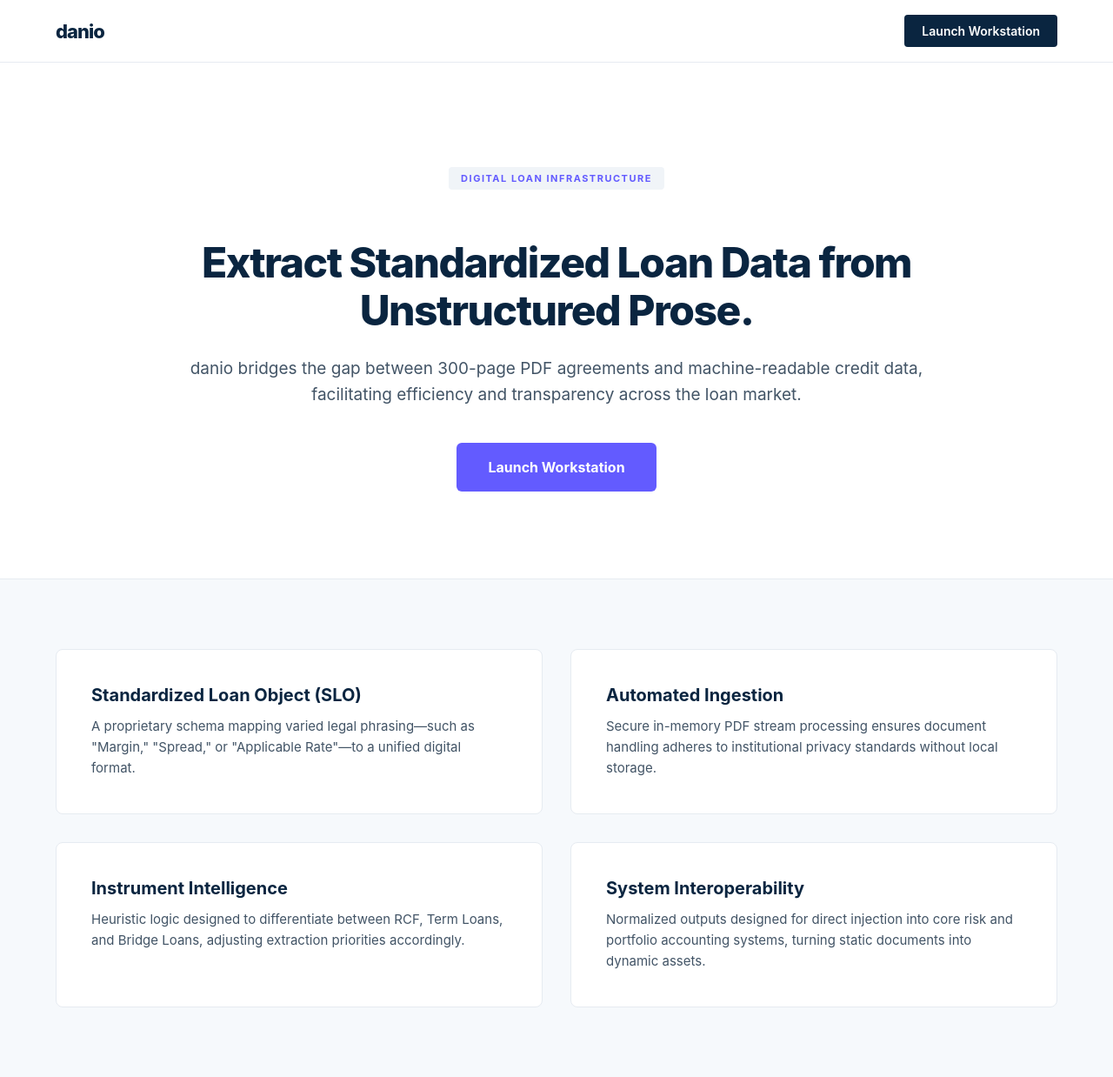
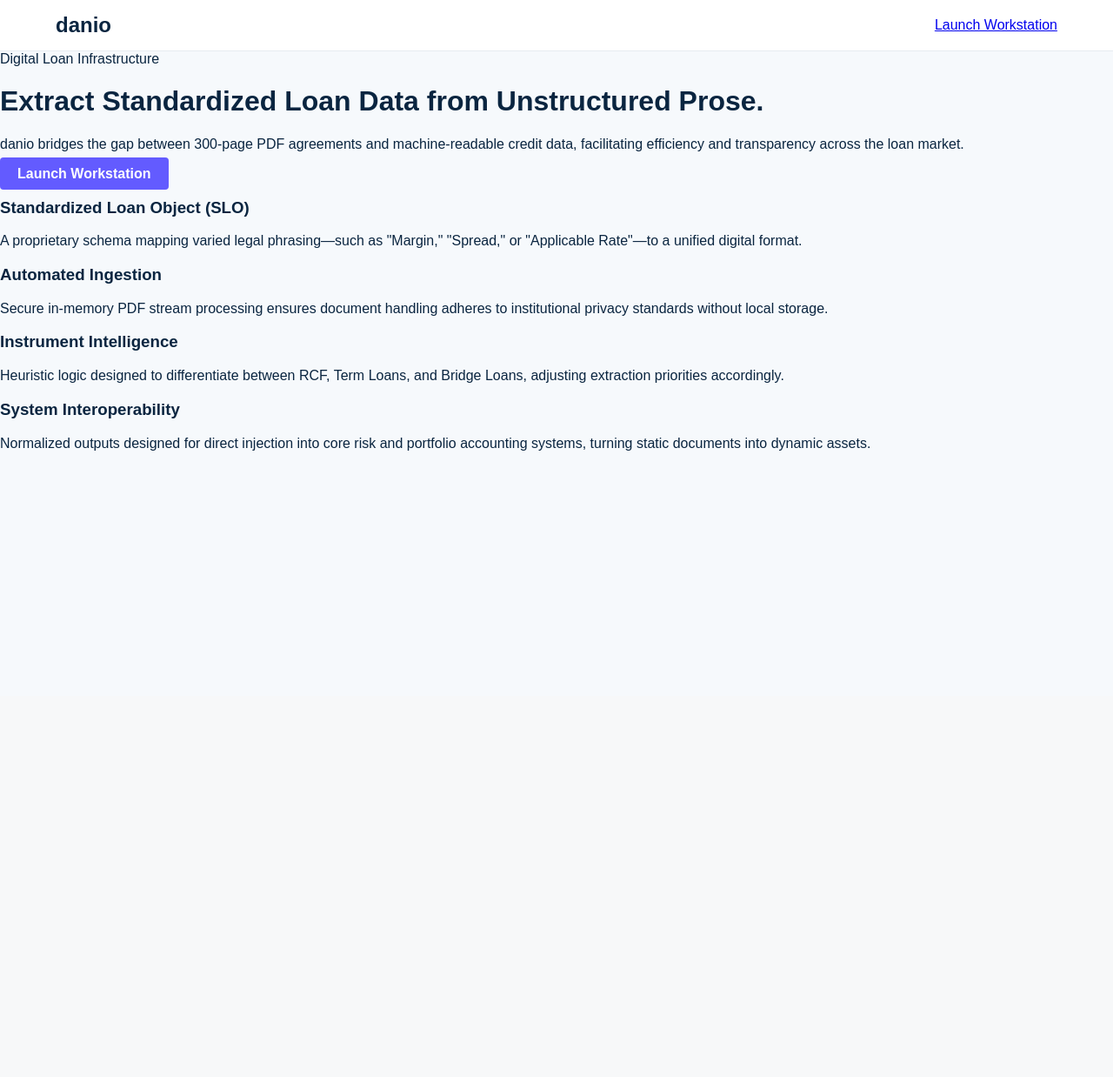
Before and after one commit to edimaudo/danio, a Flask app: page / in a window 1280 px wide. Shown: the whole page at 87% size. After the commit the page ends 518 px from the top, so only its background shows below. Run offline with Flask 3, Linux system fonts and the light colour scheme.

Commit message:
Update style.css

```diff
--- a/static/style.css
+++ b/static/style.css
@@ -1,209 +1,30 @@
 :root {
-    --danio-navy: #0A2540;
-    --danio-indigo: #635BFF;
-    --danio-slate: #425466;
-    --danio-border: #E6EBF1;
-    --danio-bg: #F6F9FC;
-    --danio-white: #FFFFFF;
+    --navy: #0A2540;
+    --indigo: #635BFF;
+    --slate: #425466;
+    --border: #E6EBF1;
+    --bg: #F6F9FC;
 }
 
-* { box-sizing: border-box; }
+body { font-family: sans-serif; margin: 0; background: var(--bg); color: var(--navy); }
+.nav-shell { background: white; border-bottom: 1px solid var(--border); padding: 15px 5%; display: flex; align-items: center; }
+.nav-content { width: 100%; display: flex; justify-content: space-between; align-items: center; }
+.brand { font-weight: 800; text-decoration: none; color: var(--navy); font-size: 1.5rem; }
 
-body {
-    margin: 0;
-    font-family: -apple-system, BlinkMacSystemFont, "Segoe UI", Roboto, Helvetica, Arial, sans-serif;
-    background-color: var(--danio-bg);
-    color: var(--danio-navy);
-    -webkit-font-smoothing: antialiased;
-}
+.container { padding: 40px 5%; max-width: 1200px; margin: 0 auto; }
+.table-card { background: white; border: 1px solid var(--border); border-radius: 8px; overflow: hidden; }
+.danio-table { width: 100%; border-collapse: collapse; }
+.danio-table th, .danio-table td { padding: 15px; border-bottom: 1px solid var(--border); text-align: left; }
+.danio-table th { background: #fcfcfc; font-size: 0.75rem; text-transform: uppercase; color: var(--slate); }
 
-/* Nav Shell */
-.nav-shell {
-    background: var(--danio-white);
-    border-bottom: 1px solid var(--danio-border);
-    height: 72px;
-    display: flex;
-    align-items: center;
-    padding: 0 5%;
-    position: sticky;
-    top: 0;
-    z-index: 1000;
-}
+.upload-container { background: white; padding: 60px; border-radius: 12px; text-align: center; border: 1px solid var(--border); }
+.drop-zone { border: 2px dashed var(--border); padding: 40px; border-radius: 8px; cursor: pointer; margin-top: 20px; }
 
-.nav-content {
-    width: 100%;
-    max-width: 1400px;
-    margin: 0 auto;
-    display: flex;
-    justify-content: space-between;
-    align-items: center;
-}
+.dual-view { display: grid; grid-template-columns: 1fr 1fr; gap: 20px; }
+.panel { background: white; padding: 30px; border-radius: 8px; border: 1px solid var(--border); }
+.panel.dark { background: var(--navy); color: #A0AEC0; }
 
-.brand {
-    font-weight: 800;
-    font-size: 22px;
-    text-decoration: none;
-    color: var(--danio-navy);
-    letter-spacing: -1px;
-}
-
-.nav-cta {
-    background: var(--danio-navy);
-    color: var(--danio-white);
-    padding: 10px 20px;
-    border-radius: 4px;
-    text-decoration: none;
-    font-size: 14px;
-    font-weight: 600;
-}
-
-/* System Status */
-.system-status {
-    font-size: 11px;
-    font-weight: 700;
-    color: #22C55E;
-    display: flex;
-    align-items: center;
-    gap: 8px;
-}
-
-.status-dot {
-    width: 8px;
-    height: 8px;
-    background: #22C55E;
-    border-radius: 50%;
-    box-shadow: 0 0 8px #22C55E;
-}
-
-/* Hero Section */
-.hero-exec {
-    background: var(--danio-white);
-    border-bottom: 1px solid var(--danio-border);
-    padding: 120px 5% 100px 5%;
-    text-align: center;
-}
-
-.hero-container { max-width: 850px; margin: 0 auto; }
-
-.badge-infra {
-    display: inline-block;
-    padding: 6px 14px;
-    background: #F0F4F8;
-    color: var(--danio-indigo);
-    font-weight: 700;
-    font-size: 11px;
-    text-transform: uppercase;
-    letter-spacing: 1.5px;
-    border-radius: 4px;
-    margin-bottom: 24px;
-}
-
-.hero-h1 {
-    font-size: 48px;
-    font-weight: 800;
-    line-height: 1.15;
-    margin-bottom: 24px;
-    letter-spacing: -1.5px;
-}
-
-.hero-p {
-    font-size: 19px;
-    color: var(--danio-slate);
-    line-height: 1.6;
-    margin-bottom: 40px;
-}
-
-/* Feature Grid */
-.feature-grid {
-    display: grid;
-    grid-template-columns: repeat(2, 1fr);
-    gap: 32px;
-    padding: 80px 5%;
-    max-width: 1400px;
-    margin: 0 auto;
-}
-
-.feature-card {
-    background: var(--danio-white);
-    padding: 40px;
-    border: 1px solid var(--danio-border);
-    border-radius: 8px;
-}
-
-.feature-icon { font-size: 24px; margin-bottom: 20px; }
-.feature-card h3 { font-size: 20px; margin: 0 0 12px 0; }
-.feature-card p { font-size: 15px; color: var(--danio-slate); line-height: 1.6; margin: 0; }
-
-/* Ingestion Center */
-.workstation-main { padding: 40px 5%; max-width: 1400px; margin: 0 auto; }
-
-.ingestion-center {
-    max-width: 580px;
-    margin: 40px auto;
-    background: var(--danio-white);
-    border: 1px solid var(--danio-border);
-    padding: 60px 40px;
-    border-radius: 12px;
-    text-align: center;
-    box-shadow: 0 4px 12px rgba(0,0,0,0.03);
-}
-
-.drop-zone {
-    margin-top: 32px;
-    border: 2px dashed var(--danio-border);
-    padding: 80px 20px;
-    border-radius: 8px;
-    cursor: pointer;
-    transition: all 0.2s ease;
-}
-
-.drop-zone:hover { border-color: var(--danio-indigo); background: #fbfbff; }
-.upload-icon { font-size: 40px; margin-bottom: 16px; }
-
-/* Dual View */
-.dual-view { display: grid; grid-template-columns: 1.4fr 1fr; gap: 32px; margin-top: 20px; }
-.view-panel { background: var(--danio-white); border: 1px solid var(--danio-border); border-radius: 12px; padding: 40px; }
-.dark-panel { background: var(--danio-navy); border: none; }
-
-.panel-title {
-    font-size: 11px;
-    font-weight: 700;
-    color: var(--danio-indigo);
-    text-transform: uppercase;
-    letter-spacing: 1px;
-    margin-bottom: 32px;
-    display: block;
-}
-
-.data-form { display: grid; grid-template-columns: 1fr 1fr; gap: 24px; }
-.field label { display: block; font-size: 11px; font-weight: 700; color: var(--danio-slate); margin-bottom: 8px; text-transform: uppercase; }
-.field input { width: 100%; padding: 14px; border: 1px solid var(--danio-border); border-radius: 6px; background: var(--danio-bg); font-weight: 600; font-size: 14px; color: var(--danio-navy); }
-
-.panel-actions { margin-top: 48px; padding-top: 24px; border-top: 1px solid var(--danio-border); }
-
-.badge-json { background: #1A202C; color: var(--danio-indigo); padding: 4px 8px; border-radius: 4px; font-size: 10px; font-weight: 800; border: 1px solid #2D3748; }
-
-.btn-danio {
-    background: var(--danio-indigo);
-    color: var(--danio-white);
-    padding: 18px 36px;
-    border-radius: 6px;
-    font-weight: 700;
-    text-decoration: none;
-    border: none;
-    cursor: pointer;
-    display: inline-block;
-}
-
-pre {
-    background: transparent;
-    color: #A0AEC0;
-    font-size: 13px;
-    margin: 0;
-    overflow-x: auto;
-    font-family: 'SFMono-Regular', Consolas, 'Liberation Mono', Menlo, monospace;
-}
-
-@media (max-width: 1024px) {
-    .feature-grid, .dual-view { grid-template-columns: 1fr; }
-}
+.btn-danio { background: var(--indigo); color: white; padding: 10px 20px; border-radius: 4px; border: none; cursor: pointer; text-decoration: none; font-weight: 600; }
+pre { font-size: 12px; overflow-x: auto; }
+.mono { font-family: monospace; color: var(--indigo); }
+.bold { font-weight: 600; }
```
